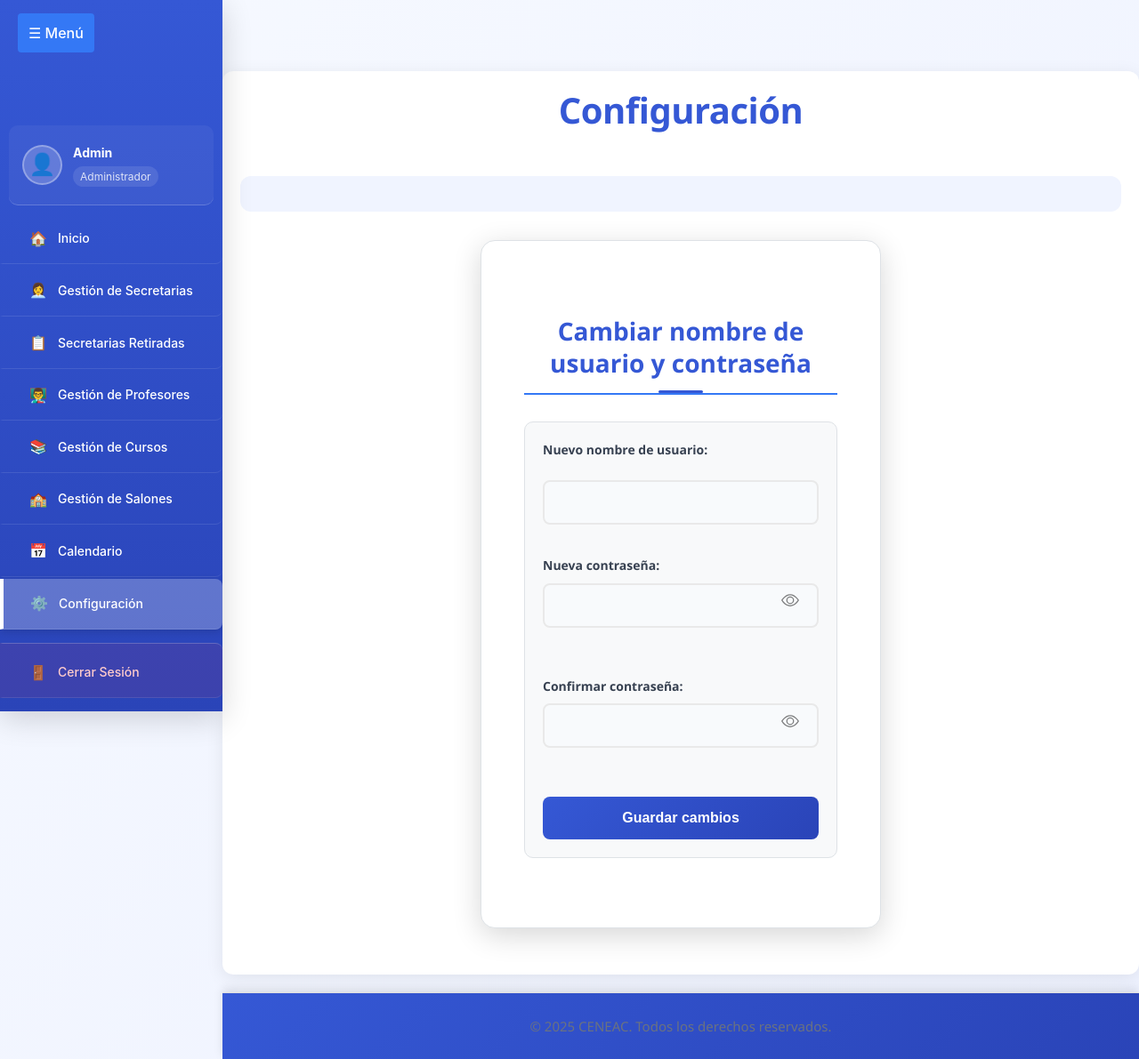
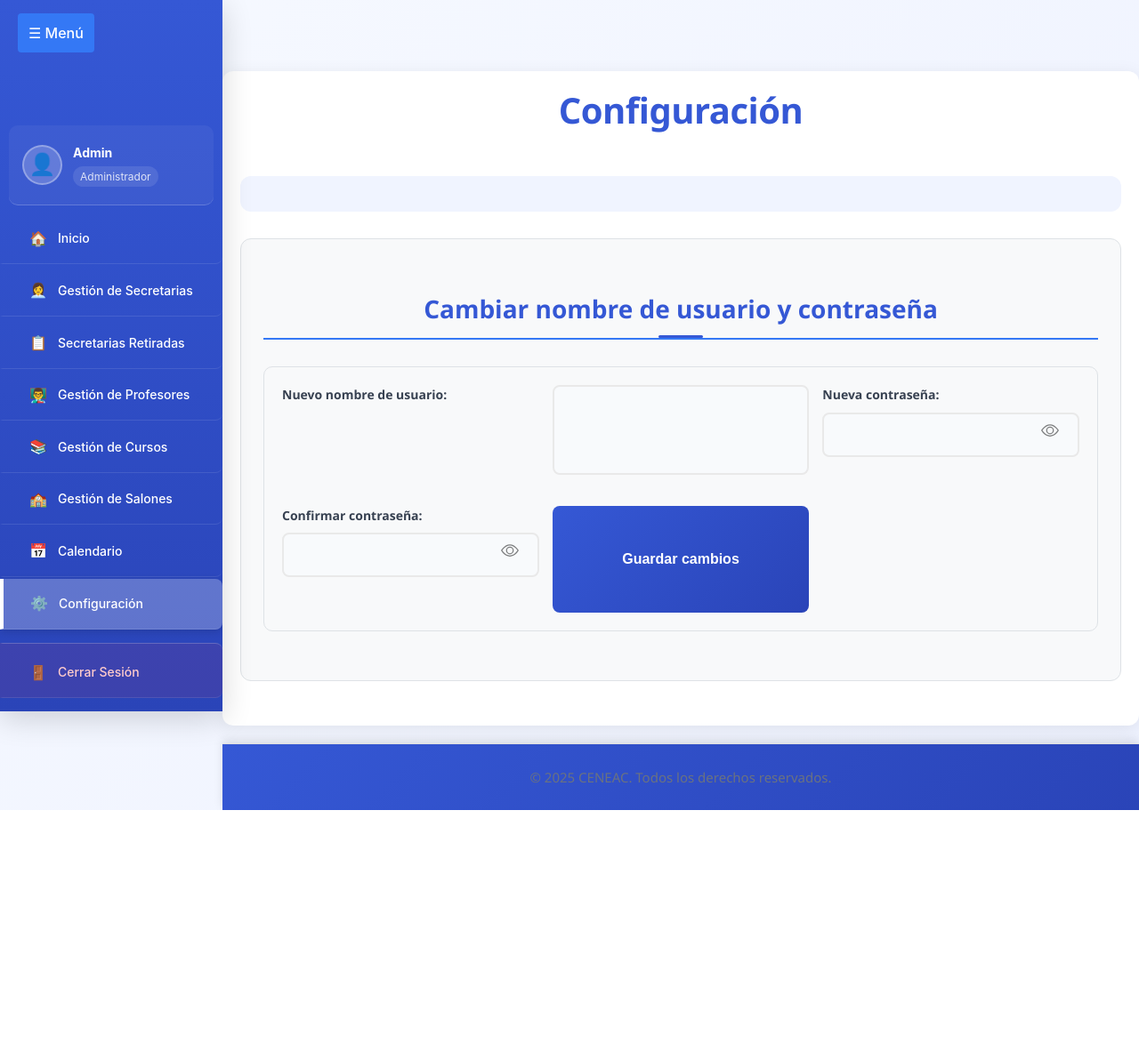
Before and after one commit to bestrolla/ceneac, a PHP site: page /ceneac/admin/configuracion/vista/configuracion.php in a window 1280 px wide. Shown: the whole page at 89% size. After the commit the page ends 911 px from the top, so only its background shows below. Run offline with PHP 8.4, Linux system fonts and the light colour scheme.

```diff
--- a/admin/configuracion/vista/styles.css
+++ b/admin/configuracion/vista/styles.css
@@ -333,7 +333,7 @@ footer {
 }
 
 /* Panel de configuración mejorado */
-.config-panel {
+/* .config-panel {
   background: var(--blanco);
   padding: 3rem;
   margin: 2rem auto;
@@ -342,7 +342,7 @@ footer {
   width: 90%;
   box-shadow: var(--sombra-lg);
   animation: slideUp 0.5s ease-out;
-}
+} */
 
 .config-panel h2 {
   text-align: center;
```
